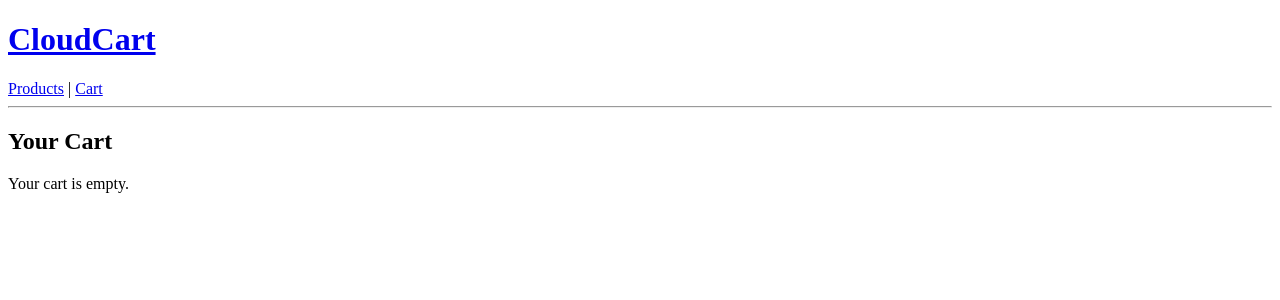
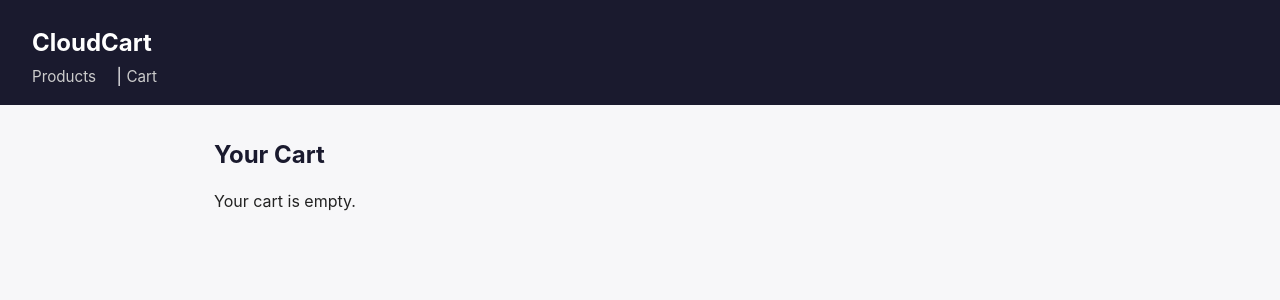
Before and after one commit to Samerhajj/cloudcart-platform, a Flask app: page /cart in a window 1280 px wide. Shown: the top 300 px of the page. Run offline with Flask 3, Linux system fonts and the light colour scheme.

Commit message:
Add basic CSS styling for storefront pages

```diff
--- /dev/null
+++ b/app/static/css/style.css
@@ -0,0 +1,83 @@
+* {
+    margin: 0;
+    padding: 0;
+    box-sizing: border-box;
+}
+
+body {
+    font-family: -apple-system, BlinkMacSystemFont, "Segoe UI", Roboto, Helvetica, Arial, sans-serif;
+    background-color: #f7f7f9;
+    color: #222;
+    line-height: 1.5;
+}
+
+header {
+    background-color: #1a1a2e;
+    color: white;
+    padding: 1rem 2rem;
+}
+
+header h1 a {
+    color: white;
+    text-decoration: none;
+    font-size: 1.5rem;
+}
+
+nav a {
+    color: #ccc;
+    text-decoration: none;
+    margin-right: 1rem;
+    font-size: 0.95rem;
+}
+
+nav a:hover {
+    color: white;
+}
+
+main {
+    max-width: 900px;
+    margin: 2rem auto;
+    padding: 0 1.5rem;
+}
+
+h2 {
+    margin-bottom: 1rem;
+    color: #1a1a2e;
+}
+
+ul {
+    list-style: none;
+}
+
+li {
+    background: white;
+    padding: 1rem 1.5rem;
+    margin-bottom: 0.75rem;
+    border-radius: 8px;
+    box-shadow: 0 1px 3px rgba(0,0,0,0.08);
+}
+
+li a {
+    color: #1a1a2e;
+    text-decoration: none;
+    font-weight: 600;
+}
+
+li a:hover {
+    text-decoration: underline;
+}
+
+a.button, a[href*="checkout"], a[href*="add"] {
+    display: inline-block;
+    background-color: #1a1a2e;
+    color: white !important;
+    padding: 0.6rem 1.2rem;
+    border-radius: 6px;
+    text-decoration: none !important;
+    margin-top: 1rem;
+    font-weight: 500;
+}
+
+a.button:hover, a[href*="checkout"]:hover, a[href*="add"]:hover {
+    background-color: #333;
+}
--- a/app/templates/base.html
+++ b/app/templates/base.html
@@ -3,6 +3,7 @@
 <head>
     <meta charset="UTF-8">
     <title>CloudCart</title>
+    <link rel="stylesheet" href="{{ url_for('static', filename='css/style.css') }}">
 </head>
 <body>
     <header>
@@ -12,7 +13,6 @@
             <a href="/cart">Cart</a>
         </nav>
     </header>
-    <hr>
     <main>
         {% block content %}{% endblock %}
     </main>
```
